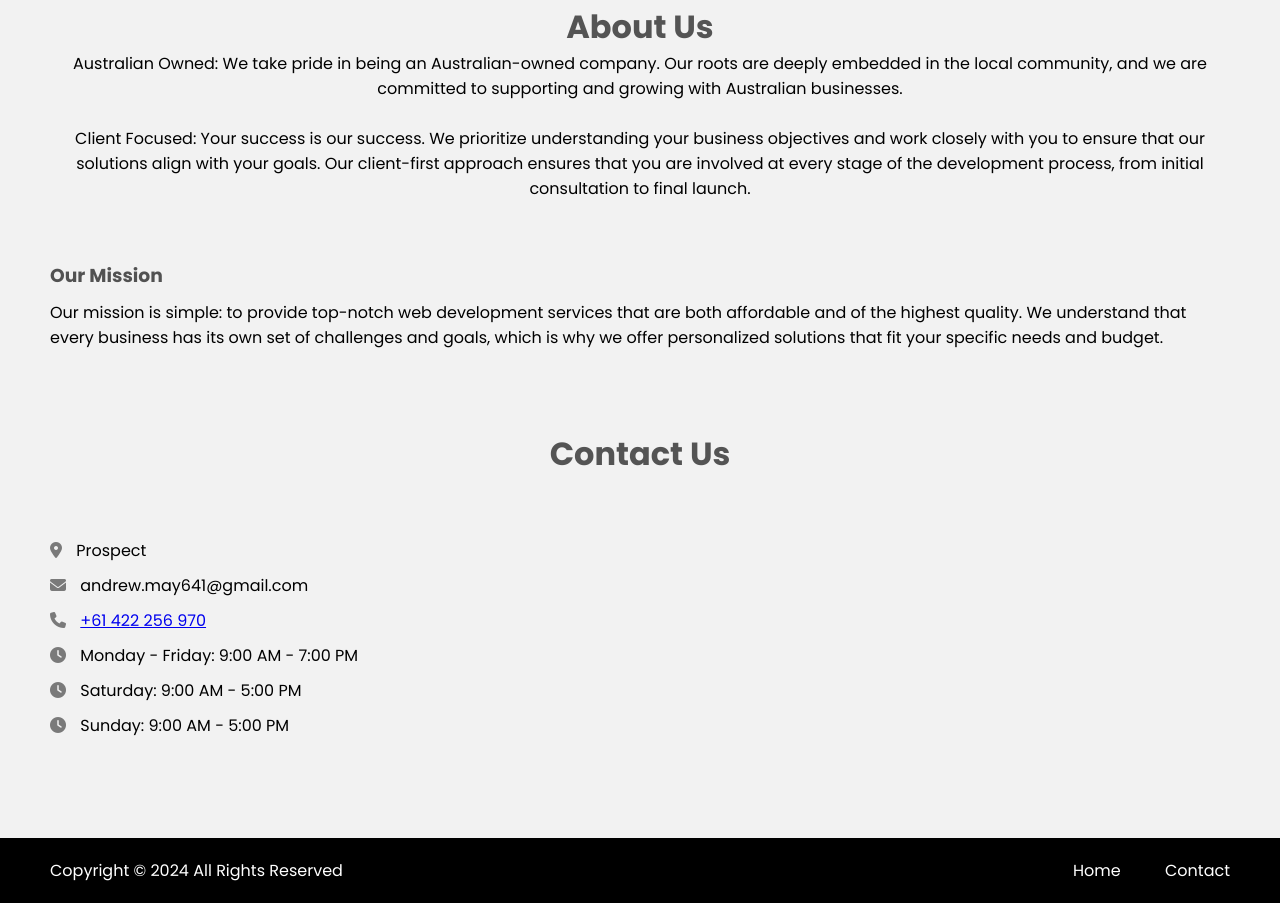
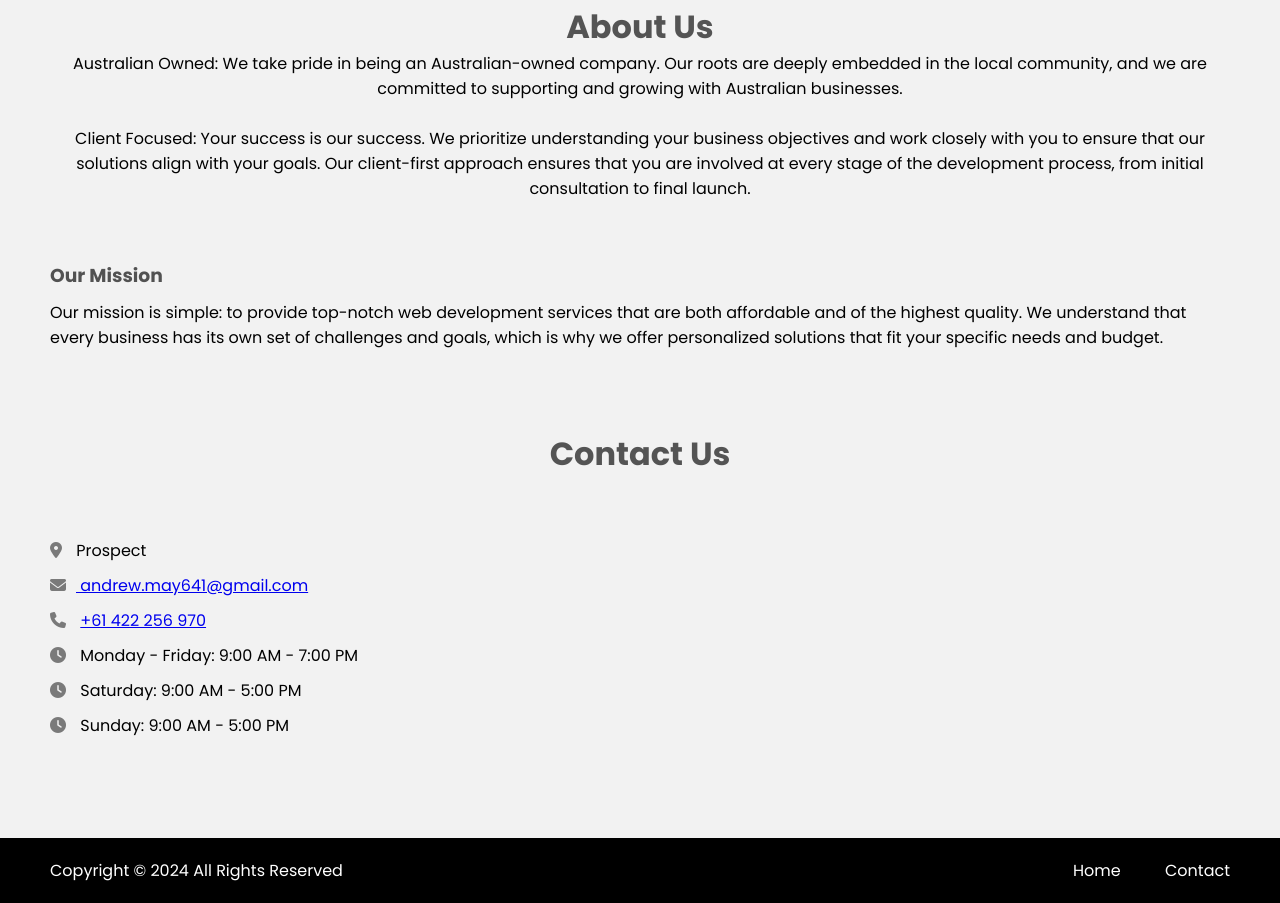
Before and after one commit to a12611/adelaidewebdevelopers, a plain HTML site: page index.html in a window 1280 px wide. Shown: the part 1886-2789 px from the top of the page. Drawn offline with Linux system fonts and the light colour scheme.

Commit message:
Update index.html

```diff
--- a/index.html
+++ b/index.html
@@ -97,7 +97,7 @@
           <div class="col information">
             <div class="contact-details">
               <p><i class="fas fa-map-marker-alt"></i> Prospect</p>
-              <p><i class="fas fa-envelope"></i> andrew.may641@gmail.com</p>
+              <p><i class="fas fa-envelope"></i><a href="mailto:andrew.may641@gmail.com"> andrew.may641@gmail.com</a></p>
               <p><i class="fas fa-phone"></i> <a href="tel:+61 422 256 970">+61 422 256 970</a> </p>
               <p><i class="fas fa-clock"></i> Monday - Friday: 9:00 AM - 7:00 PM</p>
               <p><i class="fas fa-clock"></i> Saturday: 9:00 AM - 5:00 PM</p>
```
